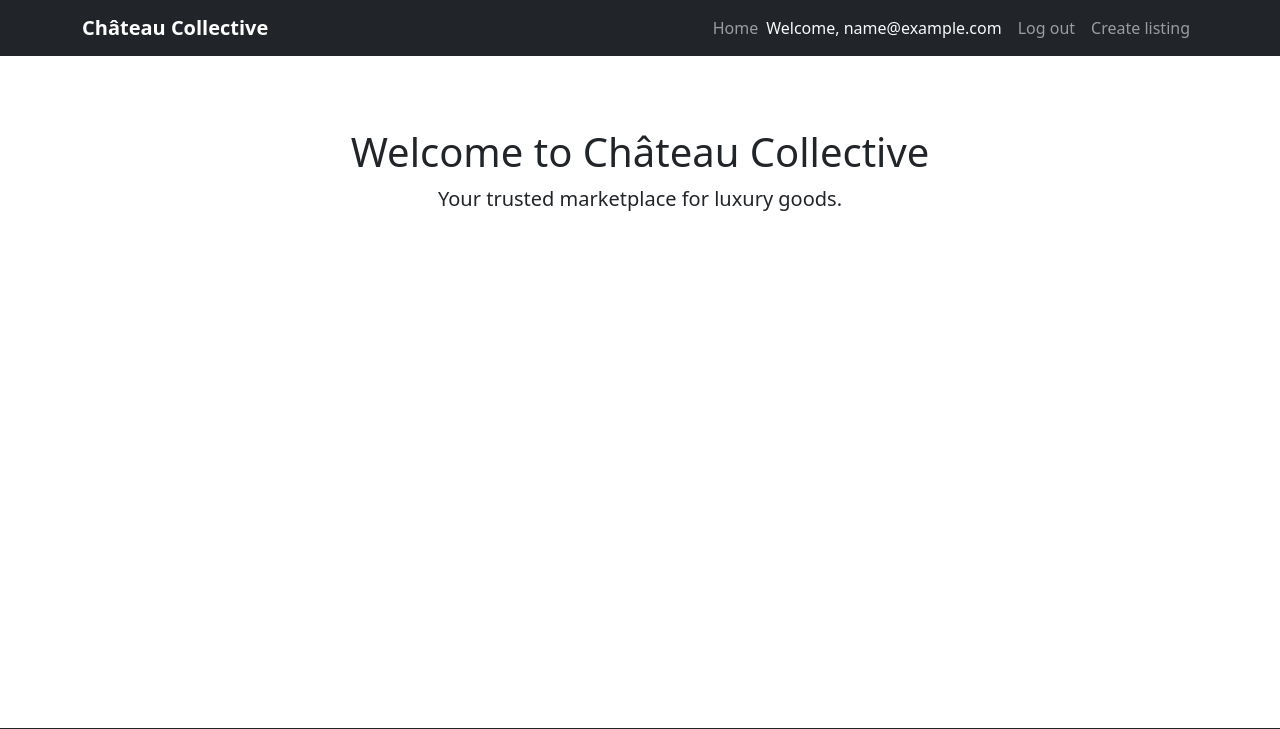
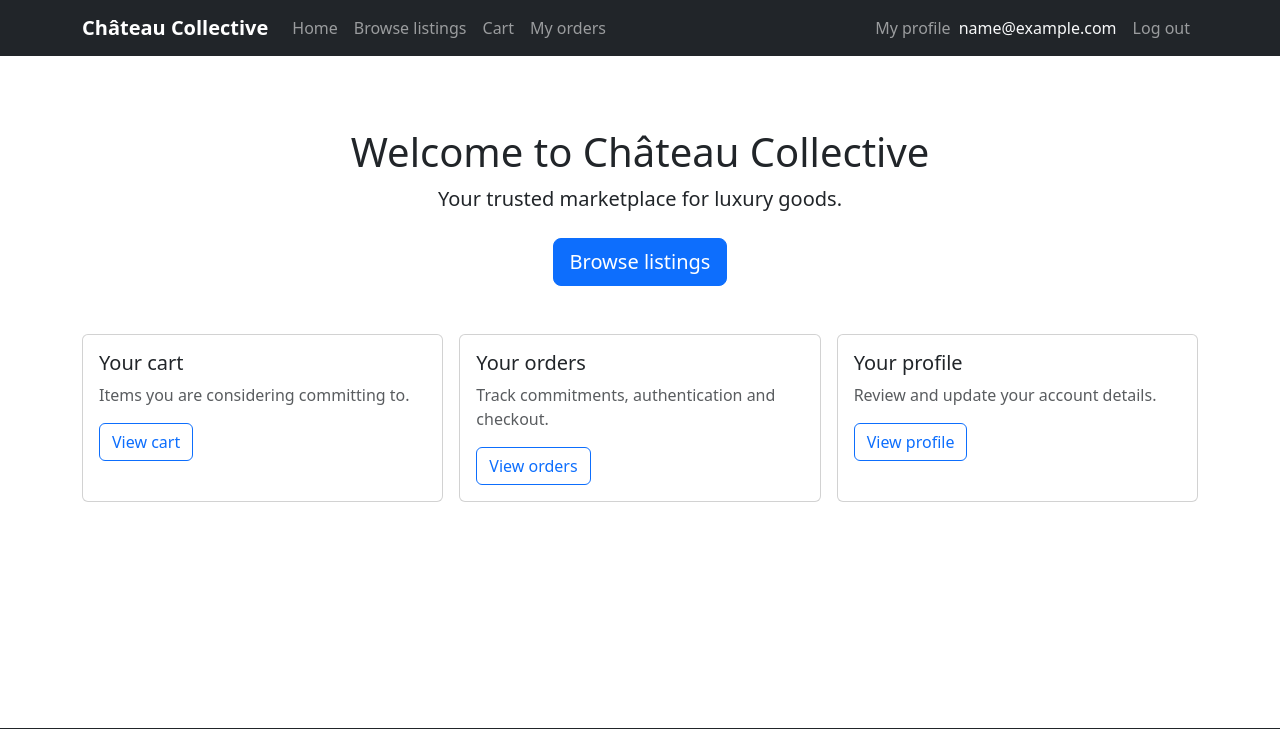
Before and after one commit to leewayne451/ssd, a Flask app: page / in a window 1280 px wide. Shown: the top 729 px of the page. Run offline with Flask 3, Linux system fonts and the light colour scheme; the visitor is signed in with stand-in values (Sample User, id 1); tables that the repository leaves empty hold one stand-in row (values such as "Sample post"); some libraries are stand-ins or nearby versions.

Commit message:
feat(ui): role-aware navbar and home page actions for every role
Navbar and home page now surface the actions each role actually has:
browse listings for everyone, cart/orders/profile for logged-in users,
create-listing for sellers, and an admin-dashboard button for admins
(previously unreachable except by typing /admin). Role checks read the
DB-resolved current_user, not stale session values. Also fixes the
profile page's dead Flask-Login is_authenticated check that hid the
Edit Profile button, and drops the now-unused nav-URL context processor.

```diff
--- a/app/web/routes/__init__.py
+++ b/app/web/routes/__init__.py
@@ -1,5 +1,3 @@
-from flask import url_for
-
 from .public_routes import public_bp
 from .auth_routes import auth_bp
 from .profile_routes import profile_bp
@@ -22,16 +20,6 @@ def register_routes(app):
     app.register_blueprint(seller_bp)
     app.register_blueprint(listing_bp)
 
-    @app.context_processor
-    def inject_nav_urls():
-        return {
-            'home_url': url_for('public.index'),
-            'create_listing_url': url_for('listing.create'),
-            'auth_login_url': url_for('auth.login'),
-            'auth_register_url': url_for('auth.register'),
-            'auth_logout_url': url_for('auth.logout'),
-        }
-
     # Register helper to fetch uploads for templates
     from app.models.uploaded_file import UploadedFile
 
--- a/app/web/templates/base.html
+++ b/app/web/templates/base.html
@@ -28,7 +28,7 @@
     <!-- ------------------------------------------------------------------ -->
     <nav class="navbar navbar-expand-lg navbar-dark bg-dark" aria-label="Main navigation">
         <div class="container">
-            <a class="navbar-brand fw-bold" href="{{ home_url if home_url is defined else '/' }}">Château Collective</a>
+            <a class="navbar-brand fw-bold" href="{{ url_for('public.index') }}">Château Collective</a>
 
             <button
                 class="navbar-toggler"
@@ -43,35 +43,54 @@
             </button>
 
             <div class="collapse navbar-collapse" id="mainNav">
+                {# Role decisions read current_user (resolved from the DB per
+                   request by rbac.load_current_user) — never session values. #}
+                {% set role = current_user.role.value if current_user else none %}
+                <ul class="navbar-nav me-auto mb-2 mb-lg-0">
+                    <li class="nav-item">
+                        <a class="nav-link" href="{{ url_for('public.index') }}">Home</a>
+                    </li>
+                    <li class="nav-item">
+                        <a class="nav-link" href="{{ url_for('listing.index') }}">Browse listings</a>
+                    </li>
+                    {% if current_user %}
+                        <li class="nav-item">
+                            <a class="nav-link" href="{{ url_for('cart.view_cart') }}">Cart</a>
+                        </li>
+                        <li class="nav-item">
+                            <a class="nav-link" href="{{ url_for('order.list_orders') }}">My orders</a>
+                        </li>
+                    {% endif %}
+                    {% if role == 'seller' %}
+                        <li class="nav-item">
+                            <a class="nav-link" href="{{ url_for('listing.create') }}">Create listing</a>
+                        </li>
+                    {% endif %}
+                    {% if role == 'admin' %}
+                        <li class="nav-item">
+                            <a class="nav-link" href="{{ url_for('admin.index') }}">Admin dashboard</a>
+                        </li>
+                    {% endif %}
+                </ul>
                 <ul class="navbar-nav ms-auto mb-2 mb-lg-0 align-items-lg-center">
-                    <!-- Home link -->
-                    <li class="nav-item">
-                        <a class="nav-link" href="{{ home_url if home_url is defined else '/' }}">Home</a>
-                    </li>
-
-                    <!-- Authentication links based on login status -->
                     {% if current_user %}
-                        <!-- Logged in: Show user email and logout -->
+                        <li class="nav-item">
+                            <a class="nav-link" href="{{ url_for('profile.view_profile', user_id=current_user.id) }}">My profile</a>
+                        </li>
                         <li class="nav-item">
                             <span class="navbar-text text-light me-2">
-                                Welcome, {{ current_user.email }}
+                                {{ current_user.email }}
                             </span>
                         </li>
                         <li class="nav-item">
-                            <a class="nav-link" href="{{ auth_logout_url if auth_logout_url is defined else '/auth/logout' }}">Log out</a>
+                            <a class="nav-link" href="{{ url_for('auth.logout') }}">Log out</a>
                         </li>
-                        {% if session.get('role') == 'seller' %}
-                            <li class="nav-item">
-                                <a class="nav-link" href="{{ create_listing_url if create_listing_url is defined else '/seller/listings/create' }}">Create listing</a>
-                            </li>
-                        {% endif %}
                     {% else %}
-                        <!-- Logged out: Show login and register -->
                         <li class="nav-item">
-                            <a class="nav-link" href="{{ auth_login_url if auth_login_url is defined else '/auth/login' }}">Log in</a>
+                            <a class="nav-link" href="{{ url_for('auth.login') }}">Log in</a>
                         </li>
                         <li class="nav-item">
-                            <a class="nav-link" href="{{ auth_register_url if auth_register_url is defined else '/auth/register' }}">Register</a>
+                            <a class="nav-link" href="{{ url_for('auth.register') }}">Register</a>
                         </li>
                     {% endif %}
                 </ul>
--- a/app/web/templates/profile/view.html
+++ b/app/web/templates/profile/view.html
@@ -19,7 +19,10 @@
         <p><strong>Bio:</strong><br>{{ profile.bio }}</p>
     {% endif %}
 
-    {% if current_user.is_authenticated and current_user.id == profile.user_id %}
+    {# current_user is a plain User row (or None) — Flask-Login's
+       is_authenticated attribute does not exist and silently rendered falsy,
+       so the edit button never showed. #}
+    {% if current_user and current_user.id == profile.user_id %}
         <a href="{{ url_for('profile.edit_profile', user_id=profile.user_id) }}" class="btn btn-primary">Edit Profile</a>
     {% endif %}
 </div>
--- a/app/web/templates/public/index.html
+++ b/app/web/templates/public/index.html
@@ -3,8 +3,74 @@
 {% block title %}Home — Château Collective{% endblock %}
 
 {% block content %}
+{% set role = current_user.role.value if current_user else none %}
+
 <div class="text-center py-5">
     <h1>Welcome to Château Collective</h1>
     <p class="lead">Your trusted marketplace for luxury goods.</p>
+
+    <div class="d-flex flex-wrap gap-2 justify-content-center mt-4">
+        <a href="{{ url_for('listing.index') }}" class="btn btn-primary btn-lg">Browse listings</a>
+        {% if not current_user %}
+            <a href="{{ url_for('auth.register') }}" class="btn btn-outline-primary btn-lg">Register</a>
+            <a href="{{ url_for('auth.login') }}" class="btn btn-outline-secondary btn-lg">Log in</a>
+        {% endif %}
+    </div>
 </div>
+
+{% if current_user %}
+<div class="row row-cols-1 row-cols-md-3 g-3">
+    <div class="col">
+        <div class="card h-100">
+            <div class="card-body">
+                <h2 class="h5 card-title">Your cart</h2>
+                <p class="card-text text-muted">Items you are considering committing to.</p>
+                <a href="{{ url_for('cart.view_cart') }}" class="btn btn-outline-primary">View cart</a>
+            </div>
+        </div>
+    </div>
+    <div class="col">
+        <div class="card h-100">
+            <div class="card-body">
+                <h2 class="h5 card-title">Your orders</h2>
+                <p class="card-text text-muted">Track commitments, authentication and checkout.</p>
+                <a href="{{ url_for('order.list_orders') }}" class="btn btn-outline-primary">View orders</a>
+            </div>
+        </div>
+    </div>
+    <div class="col">
+        <div class="card h-100">
+            <div class="card-body">
+                <h2 class="h5 card-title">Your profile</h2>
+                <p class="card-text text-muted">Review and update your account details.</p>
+                <a href="{{ url_for('profile.view_profile', user_id=current_user.id) }}" class="btn btn-outline-primary">View profile</a>
+            </div>
+        </div>
+    </div>
+
+    {% if role == 'seller' %}
+    <div class="col">
+        <div class="card h-100">
+            <div class="card-body">
+                <h2 class="h5 card-title">Sell an item</h2>
+                <p class="card-text text-muted">Create a listing — it goes live after admin approval.</p>
+                <a href="{{ url_for('listing.create') }}" class="btn btn-outline-primary">Create listing</a>
+            </div>
+        </div>
+    </div>
+    {% endif %}
+
+    {% if role == 'admin' %}
+    <div class="col">
+        <div class="card h-100 border-warning">
+            <div class="card-body">
+                <h2 class="h5 card-title">Administration</h2>
+                <p class="card-text text-muted">Users, listing moderation, orders and audit logs (2FA required).</p>
+                <a href="{{ url_for('admin.index') }}" class="btn btn-warning">Admin dashboard</a>
+            </div>
+        </div>
+    </div>
+    {% endif %}
+</div>
+{% endif %}
 {% endblock %}
```
